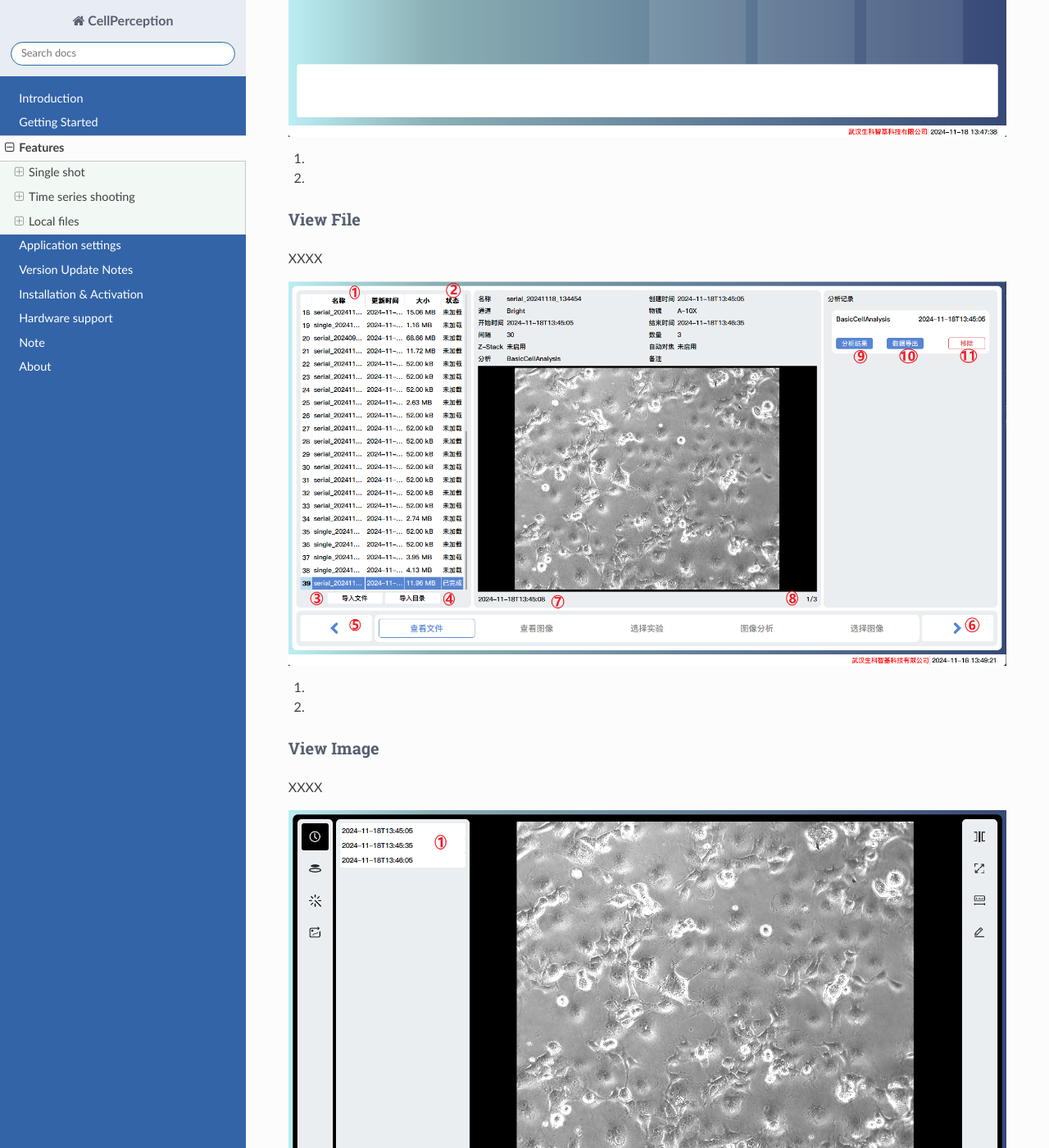
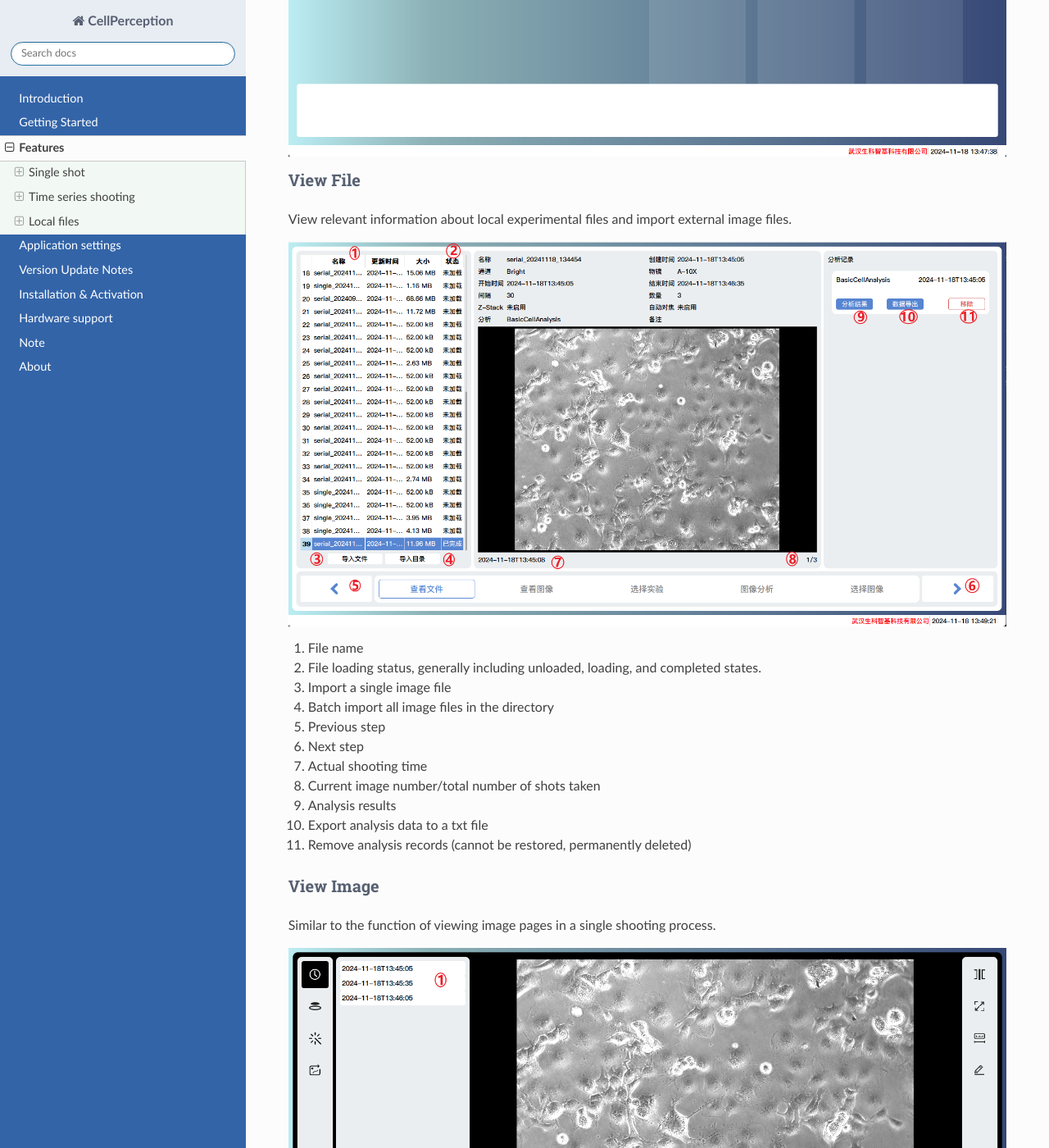
Before and after one commit to yangtong93/living-cell-docs, a Sphinx documentation site: the page built from source/user_guide/function.md, in a window 1280 px wide and 1400 px high, scrolled down 17704 px. Shown: the whole window at 82% size. Built offline with Sphinx 7.4.7 and the Read the Docs theme 3.1.0, drawn with Linux system fonts in a browser that asks for light colours; pages that are not in the unit, such as notebooks, are missing from menus; some of the changed text lies outside the part shown.

Commit message:
feature: add content for local file process

```diff
--- a/source/user_guide/function.md
+++ b/source/user_guide/function.md
@@ -228,53 +228,65 @@ View the intermediate states during the experimental operation.
 8. Select the next image at the selected time point
 
 ## Local files
-XXXX
+View the relevant information of the local experimental files and have the option to perform batch analysis on the images again.
 
 ![](../_static/images/local.png)
 
-1.
-2.
 ### View File
-XXXX
+View relevant information about local experimental files and import external image files.
 
 ![](../_static/images/local_file.png)
 
-1.
-2.
+1. File name
+2. File loading status, generally including unloaded, loading, and completed states.
+3. Import a single image file
+4. Batch import all image files in the directory
+5. Previous step
+6. Next step
+7. Actual shooting time
+8. Current image number/total number of shots taken
+9. Analysis results
+10. Export analysis data to a txt file
+11. Remove analysis records (cannot be restored, permanently deleted)
+
 ### View Image
-XXXX
+Similar to the function of viewing image pages in a single shooting process.
 
 ![](../_static/images/local_view.png)
 
-1.
-2.
+1. Select one of the images
 
 ### Choose Experiment
-XXXX
+Select a certain analysis module to proceed to the next step of analysis.
 
 ![](../_static/images/local_chice.png)
 
-1.
-2.
-
 ### Image Analysis
-XXXX
+Similar to the image analysis function in a single shot.
 
 ![](../_static/images/local_analysis.png)
 
-1.
-2.
+1. Analyze the currently selected image
+2. Batch analyze all images
+3. Switch current image
+
 ### Select Image
-XXXX
+Select the image to be analyzed.
 
 ![](../_static/images/local_select.png)
 
-1.
-2.
+1. Select All
+2. Select the image to be analyzed
+3. The next step is to return to the main interface and start the task of batch analysis.
+
+
 ### Analysis running
-XXXX
+Detailed information of the analysis task
 
 ![](../_static/images/local_run.png)
 
-1.
-2.
+1. Task progress
+2. Pause/Resume task
+3. Click to open the detailed information of the task
+4. Analysis progress
+5. Stop analysis
```
Also changed, not shown: source/user_guide/setting.md (+18 -0 lines), source/_static/images/setting.png (added), source/_static/images/setting_1.png (added), source/_static/images/setting_2.png (added), 2 other files.
